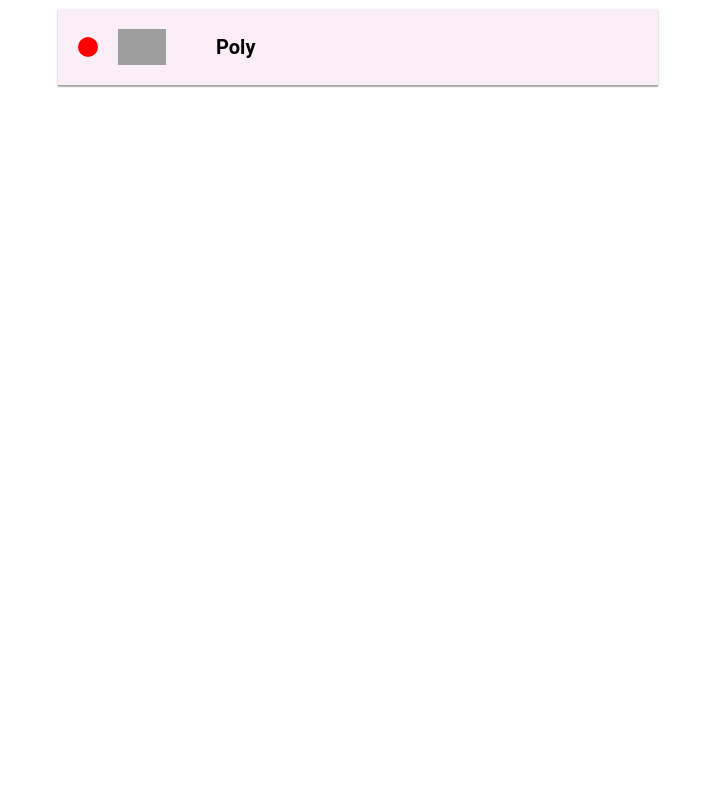
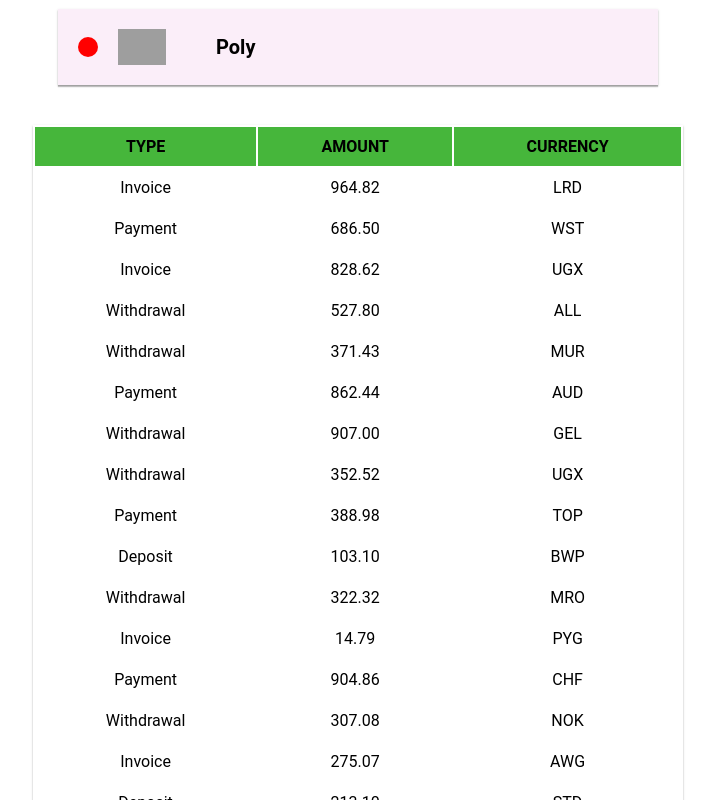
Before and after one commit to dAnastasiia/goit-react-hw-01-components, a React (Create React App) app: page / in a window 1280 px wide. Shown: the part 1140-1940 px from the top of the page, without its empty margins (282-997 px from the left). Before the commit the page ends 1305 px from the top, so only its background shows below. Built offline with nearby package versions, Linux system fonts and the light colour scheme; grey boxes are pictures that could not be loaded.

Commit message:
hool up transactions component into App

```diff
--- a/src/components/App/App.js
+++ b/src/components/App/App.js
@@ -4,12 +4,14 @@ import React from 'react';
 import user from '../../data/user.json';
 import statisticalData from '../../data/statistical-data.json';
 import friends from '../../data/friends.json';
+import transactions from '../../data/transactions.json';
 
 //Компоненты
 import Container from '../Container/Container';
 import Profile from '../Profile/Profile';
 import Statistics from '../Statistics/Statistics';
 import FriendList from '../FriendList/FriendList';
+import TransactionHistory from '../TransactionHistory/TransactionHistory';
 
 const App = () => {
   return (
@@ -26,6 +28,8 @@ const App = () => {
         <Statistics statisticalData={statisticalData} />
 
         <FriendList friends={friends} />
+
+        <TransactionHistory transactions={transactions} />
       </Container>
     </>
   );
```
